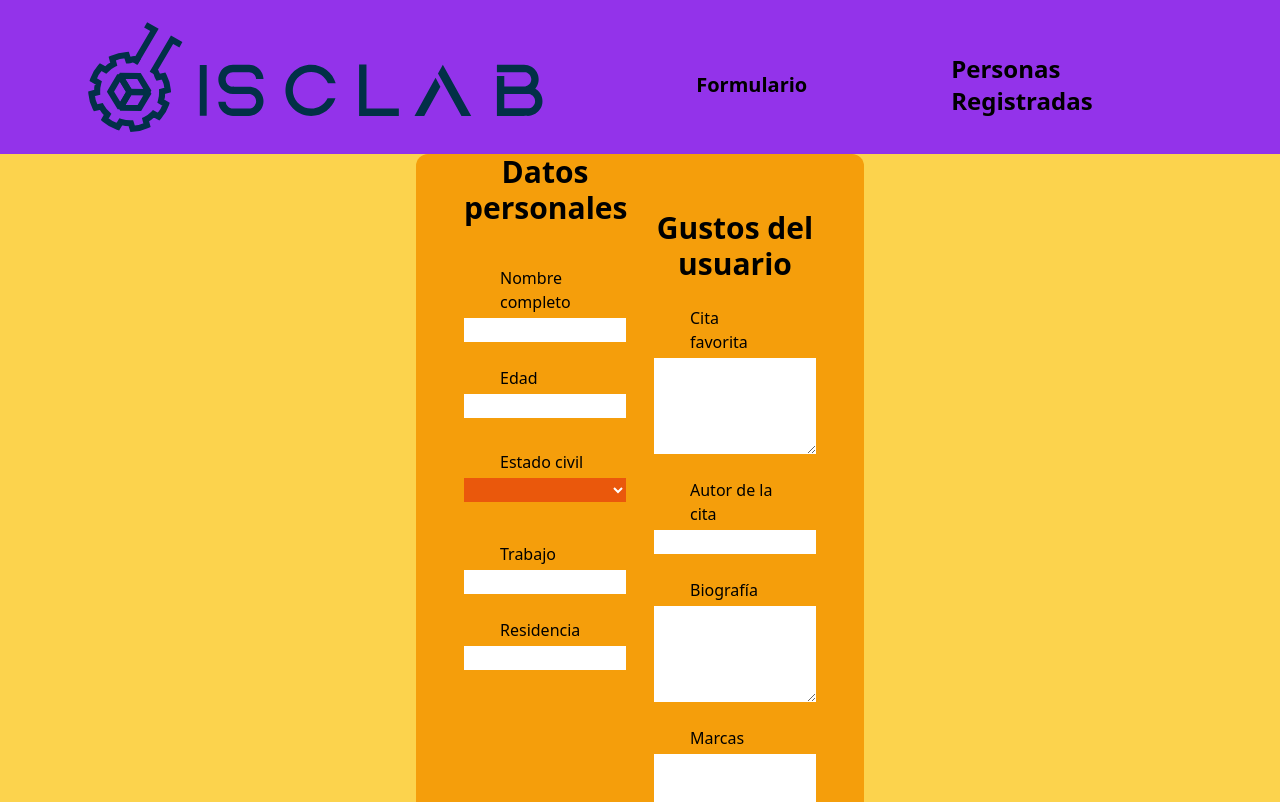
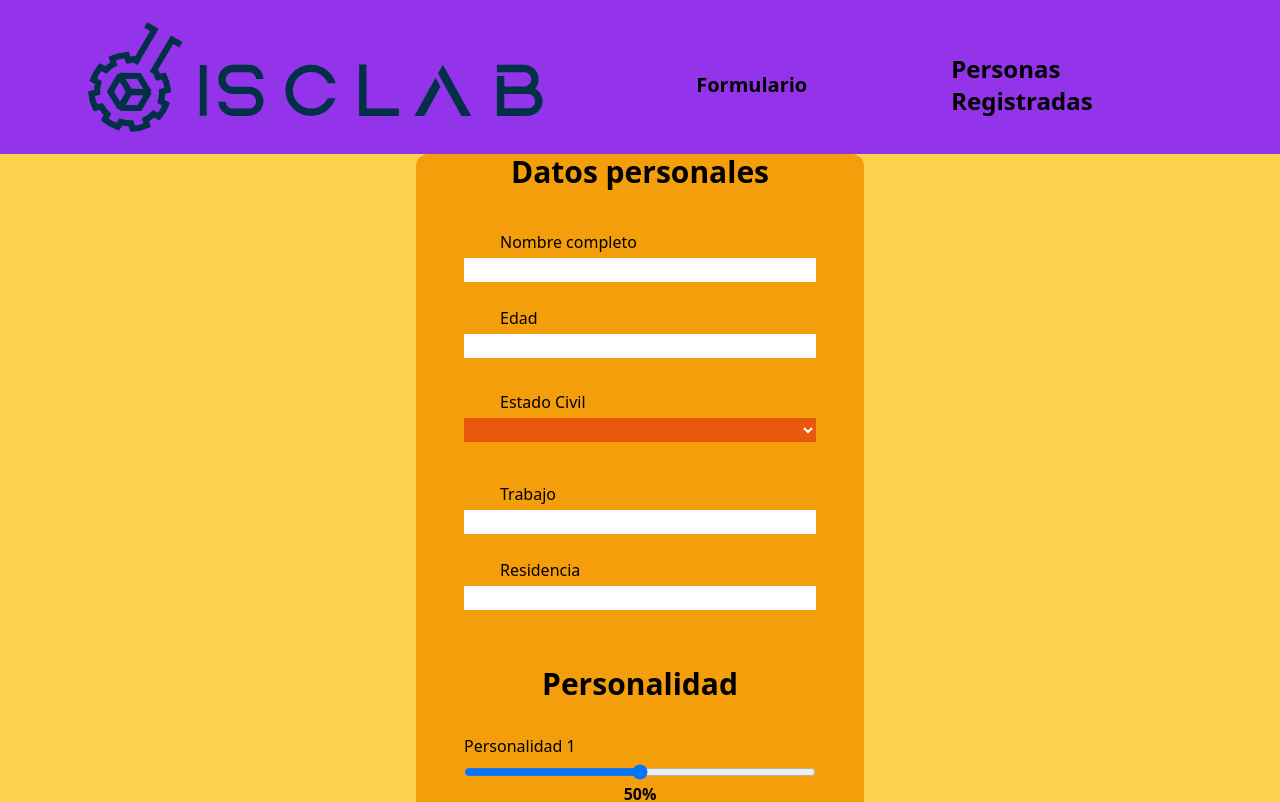
Before and after one commit to YasifJoaquin/Personas-UXD, a Vue app: page /formulario in a window 1280 px wide. Shown: the top 802 px of the page. Built offline with nearby package versions, Linux system fonts and the light colour scheme.

Commit message:
Formulario ya listo, faltan: [objetivos, frustraciones, motivaciones]

```diff
--- a/src/components/InputsNum.vue
+++ b/src/components/InputsNum.vue
@@ -13,7 +13,7 @@ export default {
     },
     methods: {
         enviarPadre() {
-            this.$emit('datonum',this.content)
+            this.$emit('datoedad',this.content)
         }
     }
 }
@@ -24,7 +24,7 @@ export default {
         <slot></slot>
         <br>
         <label class="block font-medium px-9">{{ label }}</label>
-        <input type="number" min="10" max="99" class="form-input mt-1 block w-full mb-8" @input="enviarPadre">
+        <input type="number" v-model="content" min="10" max="99" class="form-input mt-1 block w-full mb-8" @input="enviarPadre">
 
     </div>
 </template>
--- a/src/components/InputsTxt.vue
+++ b/src/components/InputsTxt.vue
@@ -24,7 +24,7 @@ export default {
         <slot></slot>
         <br>
         <label class="block font-medium px-9">{{ label }}</label>
-        <input type="text" class="form-input mt-1 block w-full" @input="enviarPadre">
+        <input type="text" v-model="content" @input="enviarPadre" class="form-input mt-1 block w-full">
 
     </div>
 </template>
--- /dev/null
+++ b/src/components/Select.vue
@@ -0,0 +1,40 @@
+<script>
+export default {
+    data() {
+        return {
+            slider: 50,
+            value: 0
+        }
+    },
+    props: {
+        opciones: Object,
+        label: {
+            type: String,
+            required: true,
+            }
+    },
+    methods: {
+        enviar() {
+            this.$emit('estadoc',this.value)
+        }
+    }
+
+}
+</script>
+
+<template>
+    <div>
+        <slot ></slot>
+        <label class="block font-medium px-9"> {{ label }}</label>
+        <select id="estado-civil"  v-model="value" @change="enviar" class="form-select mt-1 block w-full bg-orange-600 text-white">
+                            <option value="1">{{ opciones.uno }}</option>
+                            <option value="2">{{ opciones.dos }}</option>
+                            <option value="3">{{ opciones.tres }}</option>
+                            <option value="4">{{ opciones.cuatro }}</option>
+                            <option value="5">{{ opciones.cinco }}</option>
+                            <option value="6">{{ opciones.seis }}</option>
+
+
+        </select>
+    </div>
+</template>
--- /dev/null
+++ b/src/components/Sliders.vue
@@ -0,0 +1,23 @@
+<script>
+export default {
+    data() {
+        return {
+            porcentaje: 50
+        }
+    },
+    methods: {
+        enviar() {
+            this.$emit('personalidad',this.porcentaje)
+        }
+    }
+}
+</script>
+
+<template>
+    <div>
+        <slot></slot>
+        <br>
+        <input type="range" min="0" max="100" class="bg-gray-200 h-2 w-full rounded-full focus:outline-none focus:ring-blue-500" v-model="porcentaje" @change="enviar">
+        <p class="font-semibold text-center">{{ porcentaje }}%</p>
+    </div>
+</template>
--- a/src/views/FormularioView.vue
+++ b/src/views/FormularioView.vue
@@ -3,15 +3,17 @@ import axios from "axios";
 import inputtxt from '../components/InputsTxt.vue';
 import inputnum from '../components/InputsNum.vue';
 import inputarea from '../components/InputsTxtArea.vue';
+import sliders from "../components/Sliders.vue";
+import selects from "../components/Select.vue";
 
 
 let API_URL = "/api/guardarPersonasUxd.php";
 
 export default {
     components:{
-        inputtxt, inputnum, inputarea
+        inputtxt, inputnum, inputarea, sliders, selects
     },
-    emits: ['dato','datonum','dataarea'],
+    emits: ['dato','datoedad','dataarea','estadoc','personalidad'],
     data() {
         return {
             nombre: '',
@@ -22,15 +24,14 @@ export default {
             cita: '',
             citaAutor: '',
             bio: '',
-            personalidad1: " ",
-            personalidad2:" ",
-            personalidad3: " ",
-            personalidad4: " ",
+            personalidad1: 50,
+            personalidad2: 50,
+            personalidad3: 50,
+            personalidad4: 50,
             objetivos: " ",
             frustraciones: [],
             motivaciones: [],
-            marcas: " ",
-            errors: {}
+            marcas: [],
             }
         },
     mounted() {
@@ -42,6 +43,7 @@ export default {
             },
             Edad(s){
                 this.edad=s;
+                console.log(this.edad)
             },
             Trabajo(s){
                 this.trabajo=s;
@@ -60,6 +62,24 @@ export default {
             },
             Marcas(s){
                 this.marcas=s;
+            },
+
+            situacionsentimental(s){
+                this.estadoCivil= s;
+                console.log(this.estadoCivil)
+            },
+
+            personalidad01(s){
+                this.personalidad1 = s
+            },
+            personalidad02(s){
+                this.personalidad2 = s
+            },
+            personalidad03(s){
+                this.personalidad3 = s
+            },
+            personalidad04(s){
+                this.personalidad4 = s
             },
             //Funcion para enviar datos a la pagina del maestro
             Registro() {
@@ -100,41 +120,45 @@ export default {
     <div class="w-full h-auto bg-amber-300">
         <div class="max-w-md mx-auto bg-amber-500 rounded-xl">
             <form method="get" class="px-12">
-                <div class="grid grid-cols-2 gap-7">
+                <div>
                     <div class="mb-4">
                         <h1 class="text-3xl font-bold mb-4 text-center">Datos personales</h1>
-                        <inputtxt label="Nombre completo" v-model="nombrecompleto"></inputtxt>
-                        <inputnum label="Edad" v-model="Edad"></inputnum>
+                        <inputtxt label="Nombre completo" @dato="nombrecompleto"></inputtxt>
+                        <inputnum label="Edad" @datoedad="Edad"></inputnum>
 
                         <div class="mb-4">
-                            <label for="estado-civil" class="block font-medium px-9">Estado civil</label>
-                            <select id="estado-civil" v-model.number="estadoCivil" class="form-select mt-1 block w-full bg-orange-600 text-white" :class="{ 'border-red-500': errors.estadoCivil }">
-                                <option value="1">Soltero</option>
-                                <option value="2">Casado</option>
-                                <option value="3">Divorciado</option>
-                                <option value="4">Separado</option>
-                                <option value="5">Unión libre</option>
-                                <option value="6">Viudo</option>
-                            </select>
+                            <selects label="Estado Civil" @estadoc="situacionsentimental" :opciones='{"uno": "Soltero","dos": "Casado","tres": "Divorciado","cuatro": "Separado","cinco": "Union libre","seis": "Viudo"}' />
                         </div>
 
-                        <inputtxt label="Trabajo" v-model="Trabajo"></inputtxt>
-                        <inputtxt label="Residencia" v-model="Residencia"></inputtxt>
+                        <inputtxt label="Trabajo" @dato="Trabajo"></inputtxt>
+                        <inputtxt label="Residencia" @dato="Residencia"></inputtxt>
 
 
                     </div>
 
+                    <div class="personalidad">
+                        <h1 class="text-3xl font-bold mt-14 text-center mb-8">Personalidad</h1>
+                        <sliders @personalidad="personalidad01">Personalidad 1</sliders>
+                        <br>
+                        <sliders @personalidad="personalidad02">Personalidad 2</sliders>
+                        <br>
+                        <sliders @personalidad="personalidad03">Personalidad 3</sliders>
+                        <br>
+                        <sliders @personalidad="personalidad04">Personalidad 4</sliders>
+                        <br>
+                    </div>
+
                     <div class="mb-4">
-                        <h1 class="text-3xl font-bold mt-14 text-center">Gustos del usuario</h1>
+                        <h1 class="text-3xl font-bold mt-4 text-center">Gustos del usuario</h1>
                         <inputarea label="Cita favorita" @dataarea="Cita"></inputarea>
-                        <inputtxt label="Autor de la cita" v-model="AutorCita"></inputtxt>
+                        <inputtxt label="Autor de la cita" @dato="AutorCita"></inputtxt>
                         <inputarea label="Biografía" @dataarea="Bio"></inputarea>
                         <inputarea label="Marcas" @dataarea="Marcas"></inputarea>
                     </div>
                 </div>
 
                 <div class="mt-6">
-                    <button @click="Registro()" class="px-4 py-2 bg-blue-500 text-white rounded hover:bg-blue-600 flex ">Enviar</button>
+                    <button @click="Registro()" type="button" class="px-4 py-2 bg-blue-500 text-white rounded hover:bg-blue-600 flex ">Enviar</button>
                 </div>
             </form>
         </div>
--- a/src/views/PersonasRView.vue
+++ b/src/views/PersonasRView.vue
@@ -1,32 +1,62 @@
 <template>
-  <div class="p-4 grid grid-cols-3 sm:grid-cols-1">
-    <h1 class="text-2xl font-bold mb-4">Dynamic Form</h1>
-    <form>
-      <div v-for="(field, index) in fields" :key="index">
-        <label :for="field.name" >{{ field.label }}</label>
-        <input :id="field.name" :name="field.name" v-model="field.value" :type="field.type" :placeholder="field.placeholder" class="border border-gray-400 p-2 rounded-lg w-full mb-4">
+  <div>
+    <button @click="mostrarSliders">Mostrar sliders</button>
+    <div v-if="slidersMostrados">
+      <div class="flex flex-col gap-4">
+        <label for="slider1">Personalidad 1</label>
+        <input
+          type="range"
+          min="0"
+          max="100"
+          v-model="sliders[0].porcentaje"
+          class="bg-gray-200 h-2 rounded-full"
+        >
+        <label for="slider2">Personalidad 2</label>
+        <input
+          type="range"
+          min="0"
+          max="100"
+          v-model="sliders[1].porcentaje"
+          class="bg-gray-200 h-2 rounded-full"
+        >
+        <label for="slider3">Personalidad 3</label>
+        <input
+          type="range"
+          min="0"
+          max="100"
+          v-model="sliders[2].porcentaje"
+          class="bg-gray-200 h-2 rounded-full"
+        >
+        <label for="slider4">Personalidad 4</label>
+        <input
+          type="range"
+          min="0"
+          max="100"
+          v-model="sliders[3].porcentaje"
+          class="bg-gray-200 h-2 rounded-full"
+        >
       </div>
-    </form>
-    <button @click="addField" class="bg-blue-500 text-white py-2 px-4 rounded-lg hover:bg-blue-600">Add Field</button>
+    </div>
   </div>
 </template>
 
 <script>
 export default {
-  name: 'DynamicForm',
   data() {
     return {
-      fields: [
-        { label: 'Name', name: 'name', type: 'text', placeholder: 'Enter your name', value: '' },
-        { label: 'Email', name: 'email', type: 'email', placeholder: 'Enter your email', value: '' },
-        { label: 'Password', name: 'password', type: 'password', placeholder: 'Enter your password', value: '' }
-      ]
-    }
+      slidersMostrados: false,
+      sliders: [
+        { value: "Personalidad 1", porcentaje: "" },
+        { value: "Personalidad 2", porcentaje: "" },
+        { value: "Personalidad 3", porcentaje: "" },
+        { value: "Personalidad 4", porcentaje: "" },
+      ],
+    };
   },
   methods: {
-    addField() {
-      this.fields.push({ label: 'New Field', name: '', type: 'text', placeholder: '', value: '' });
-    }
-  }
-}
+    mostrarSliders() {
+      this.slidersMostrados = true;
+    },
+  },
+};
 </script>
```
